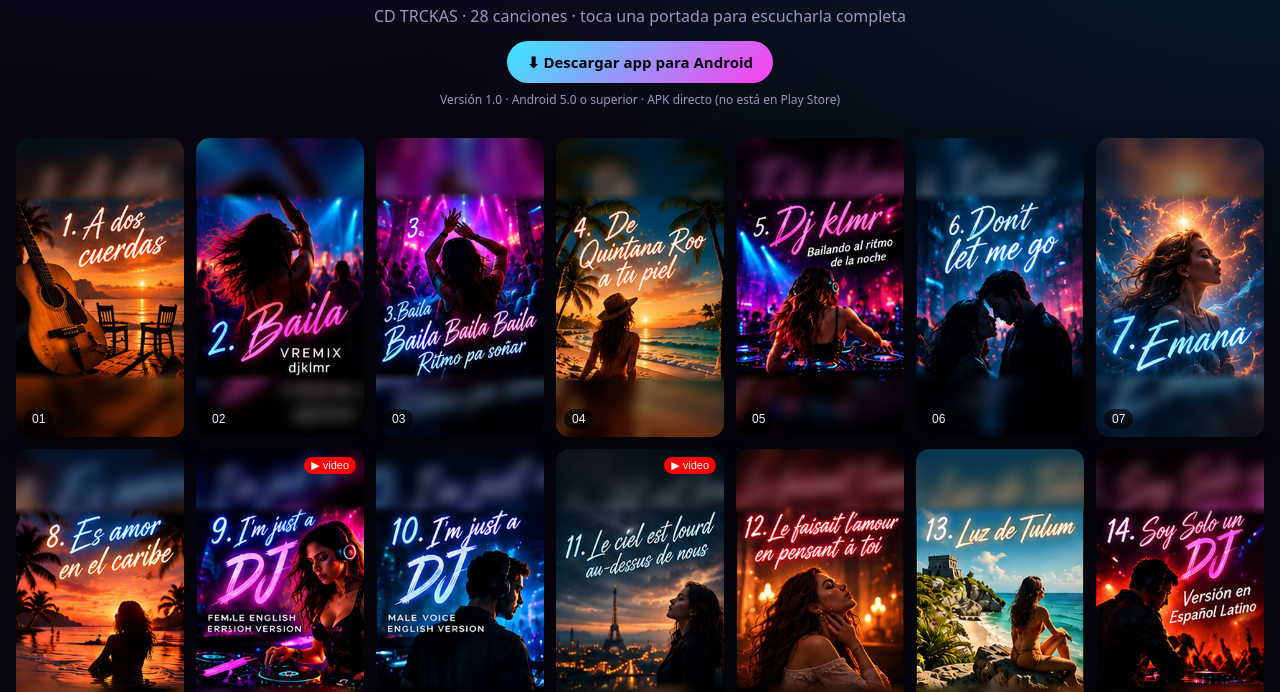
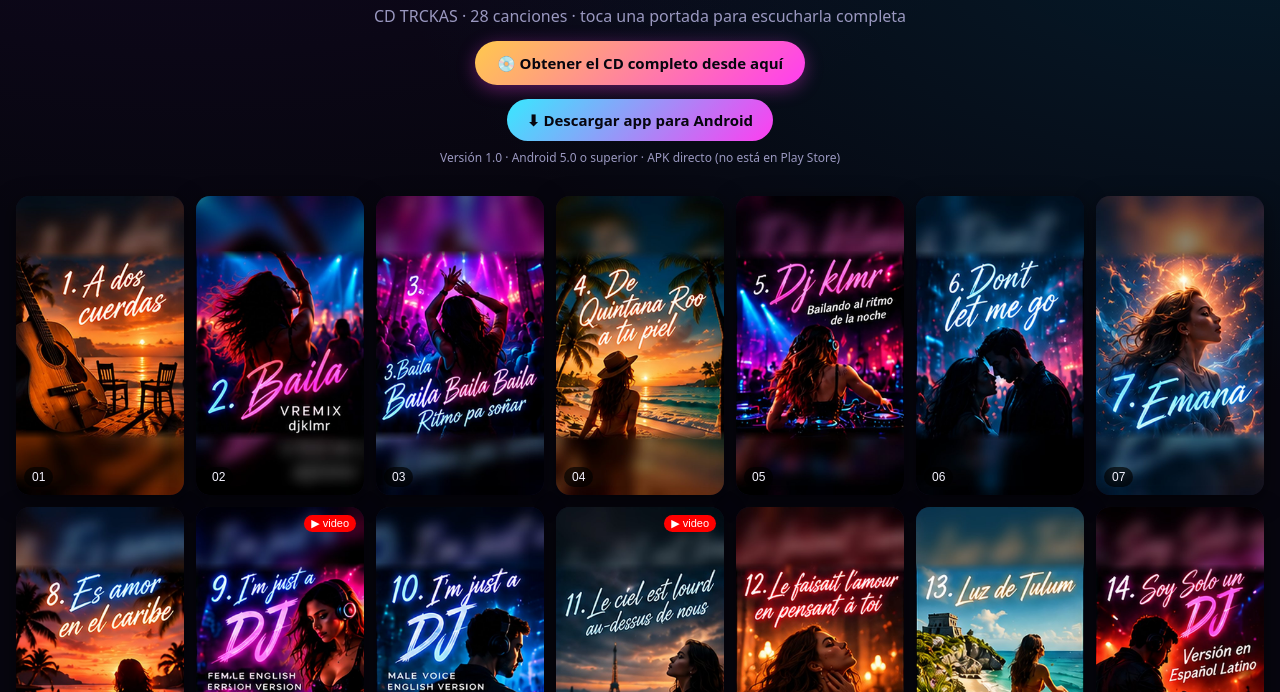
Before and after one commit to djklmr2025/klmr-singles, a website: page index.html in a window 1280 px wide. Shown: the part 108-800 px from the top of the page. Drawn offline with Linux system fonts and the light colour scheme.

Commit message:
feat: boton obtener el CD completo desde aqui en todas las pistas

```diff
--- a/index.html
+++ b/index.html
@@ -24,6 +24,8 @@ header p{color:var(--mu);margin-top:8px}
 #vb.show{display:flex}
 #vb iframe{width:100%;aspect-ratio:16/9;border:0;border-radius:12px;background:#000}
 #vb a{color:var(--cy);text-align:center;font-size:14px}
+.btn-cd{display:inline-flex;align-items:center;justify-content:center;gap:8px;background:linear-gradient(135deg,var(--go),var(--pk));color:#07060f;font-weight:700;text-decoration:none;padding:12px 22px;border-radius:99px;font-size:15px;align-self:center;text-align:center;box-shadow:0 4px 18px rgba(255,61,240,.35);transition:transform .2s,filter .2s,box-shadow .2s}
+.btn-cd:hover,.btn-cd:focus-visible{filter:brightness(1.12);transform:scale(1.03);outline:2px solid var(--cy);outline-offset:2px;box-shadow:0 6px 24px rgba(56,232,255,.5)}
 .apk{display:inline-block;margin-top:14px;background:linear-gradient(135deg,var(--cy),var(--pk));color:#07060f;font-weight:700;text-decoration:none;padding:11px 20px;border-radius:99px;font-size:15px}
 .apk:hover,.apk:focus-visible{filter:brightness(1.12);outline:2px solid var(--go);outline-offset:2px}
 header small{display:block;color:var(--mu);font-size:12px;margin-top:8px}
@@ -61,6 +63,9 @@ button:focus-visible{outline:2px solid var(--go);outline-offset:2px}
 <header>
   <h1>KLMR · SINGLES</h1>
   <p>CD TRCKAS · 28 canciones · toca una portada para escucharla completa</p>
+  <div style="margin-top:14px;display:flex;gap:10px;justify-content:center;flex-wrap:wrap">
+    <a class="btn-cd" href="https://cd-trckas-plataforma.vercel.app/" target="_blank" rel="noopener">💿 Obtener el CD completo desde aquí</a>
+  </div>
   <div id="apkbox"><a class="apk" href="https://github.com/djklmr2025/klmr-singles-app/raw/main/dist/KLMR-Singles.apk" rel="noopener">⬇ Descargar app para Android</a><small>Versión 1.0 · Android 5.0 o superior · APK directo (no está en Play Store)</small></div>
 </header>
 <main id="grid" aria-label="Singles"></main>
@@ -81,6 +86,7 @@ button:focus-visible{outline:2px solid var(--go);outline-offset:2px}
       <button id="pp" aria-label="Reproducir o pausar">▶</button>
       <button id="nx" aria-label="Siguiente">⏭</button>
     </div>
+    <a class="btn-cd" href="https://cd-trckas-plataforma.vercel.app/" target="_blank" rel="noopener">💿 Obtener el CD completo desde aquí</a>
     <button id="vd" hidden>▶ Ver video</button>
     <div id="vb"><iframe id="vf" title="Video" allow="autoplay; encrypted-media; picture-in-picture; fullscreen" allowfullscreen referrerpolicy="strict-origin-when-cross-origin"></iframe><a id="vl" target="_blank" rel="noopener">Abrir en YouTube</a></div>
     <a id="cdbtn" class="apk" href="https://cd-trckas-plataforma.vercel.app/" target="_blank" rel="noopener" style="align-self:center;text-align:center">Obtener el CD completo desde aquí</a>
@@ -156,7 +162,7 @@ $("sk").addEventListener("input", () => { drag = true; $("t1").textContent = fmt
 $("sk").addEventListener("change", () => { if (a.duration) a.currentTime = $("sk").value / 1000 * a.duration; drag = false; });
 // Solo escucha: sin enlaces ni botón de descarga, sin menú contextual en portadas/reproductor.
 document.addEventListener("contextmenu", e => { if (e.target.closest("#pv,.card,#mini")) e.preventDefault(); });
-document.addEventListener("keydown", e => { if (e.code === "Space" && $("pv").classList.contains("show") && e.target.tagName !== "BUTTON") { e.preventDefault(); toggle(); } });
+document.addEventListener("keydown", e => { if (e.code === "Space" && $("pv").classList.contains("show") && e.target.tagName !== "BUTTON" && e.target.tagName !== "A") { e.preventDefault(); toggle(); } });
 function closeVideo() { $("vb").classList.remove("show"); $("vf").src = "about:blank"; $("vd").textContent = "▶ Ver video"; }
 $("vd").onclick = () => {
   if ($("vb").classList.contains("show")) { closeVideo(); return; }
```
